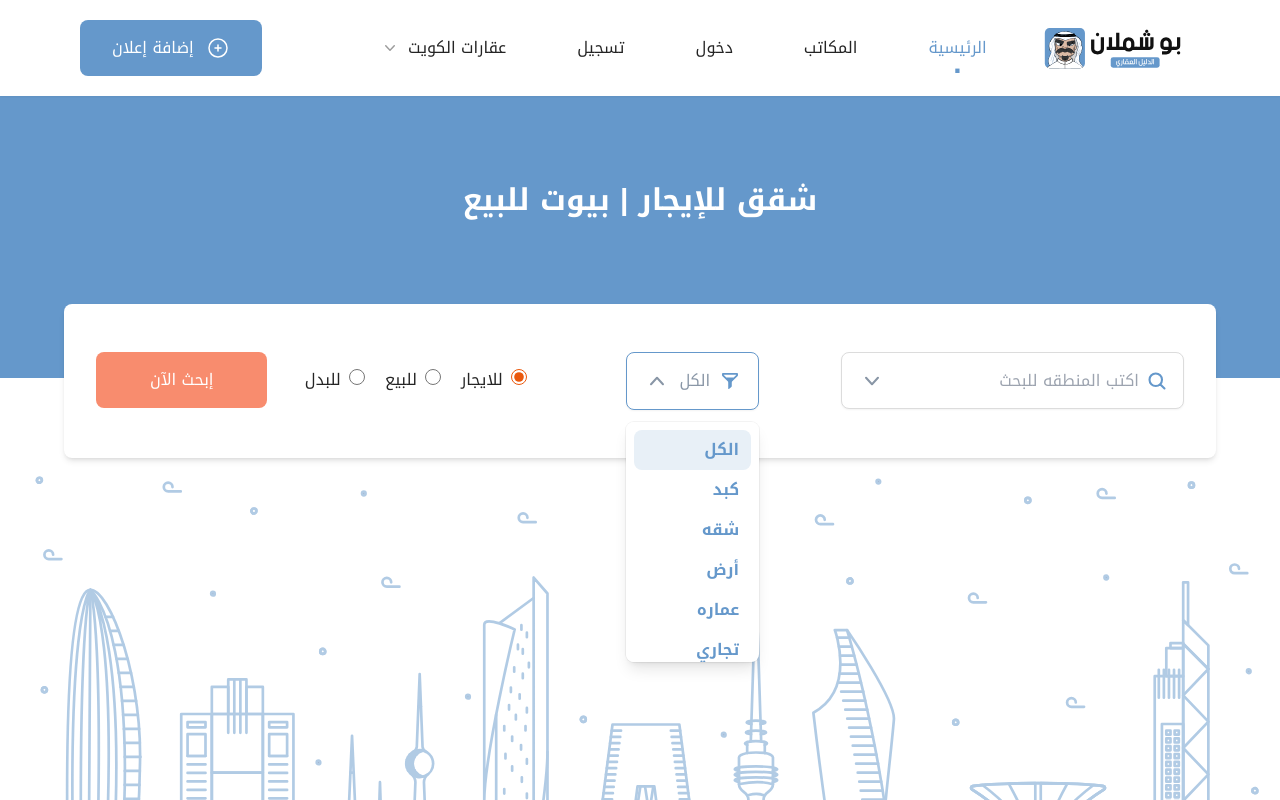
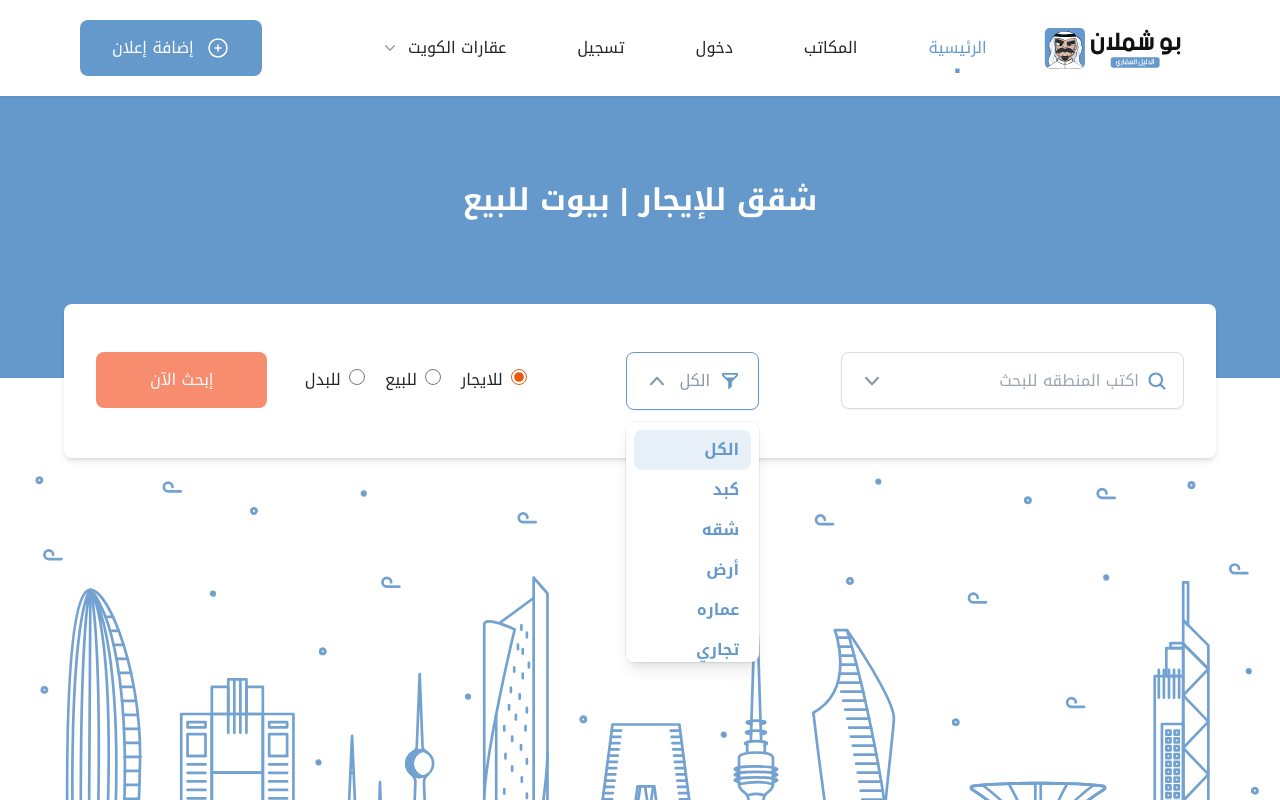
Before and after one commit to samiur-r/square-feet, a Next.js app: page / in a window 1280 px wide. Both pictures are taken after a click on the button "الكل". Shown: the top 800 px of the page. Built offline with nearby package versions, Linux system fonts and the light colour scheme.

Commit message:
chore: style scroll indicator

```diff
--- a/src/components/Home/Banner.tsx
+++ b/src/components/Home/Banner.tsx
@@ -10,7 +10,7 @@ const Banner = () => {
         height={758}
         objectFit="cover"
         alt="boshamlan_banner"
-        className="opacity-50"
+        className="opacity-90"
       />
     </div>
   )
--- a/src/components/ListBox.tsx
+++ b/src/components/ListBox.tsx
@@ -86,7 +86,7 @@ const List: React.FC<ListProps> = ({
             leaveFrom="opacity-100"
             leaveTo="opacity-0"
           >
-            <Listbox.Options className="absolute z-20 mt-3 max-h-60 w-full overflow-auto rounded-lg bg-white p-2 text-base shadow-lg ring-1 ring-black ring-opacity-5 focus:outline-none sm:text-sm">
+            <Listbox.Options className="absolute z-20 mt-3 max-h-60 w-full overflow-y-scroll rounded-lg bg-white p-2 text-base shadow-lg ring-1 ring-black ring-opacity-5 focus:outline-none sm:text-sm">
               {options.map((option) => (
                 <Listbox.Option
                   key={option.id}
```
